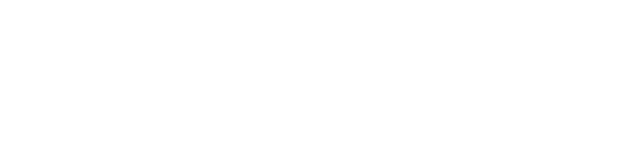
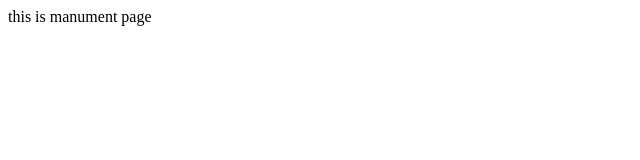
Before and after one commit to masoomk9666/Git-and-Githun-learning, a plain HTML site: page monuments.html in a window 1280 px wide. Shown: the whole page, without its empty margins (0-640 px from the left). Drawn offline with Linux system fonts and the light colour scheme.

Commit message:
files modified

```diff
--- a/monuments.html
+++ b/monuments.html
@@ -6,6 +6,6 @@
     <title>Document</title>
 </head>
 <body>
-
+    this is manument page
 </body>
 </html>
```
Also changed, not shown: contact.html (+1 -1 lines).
